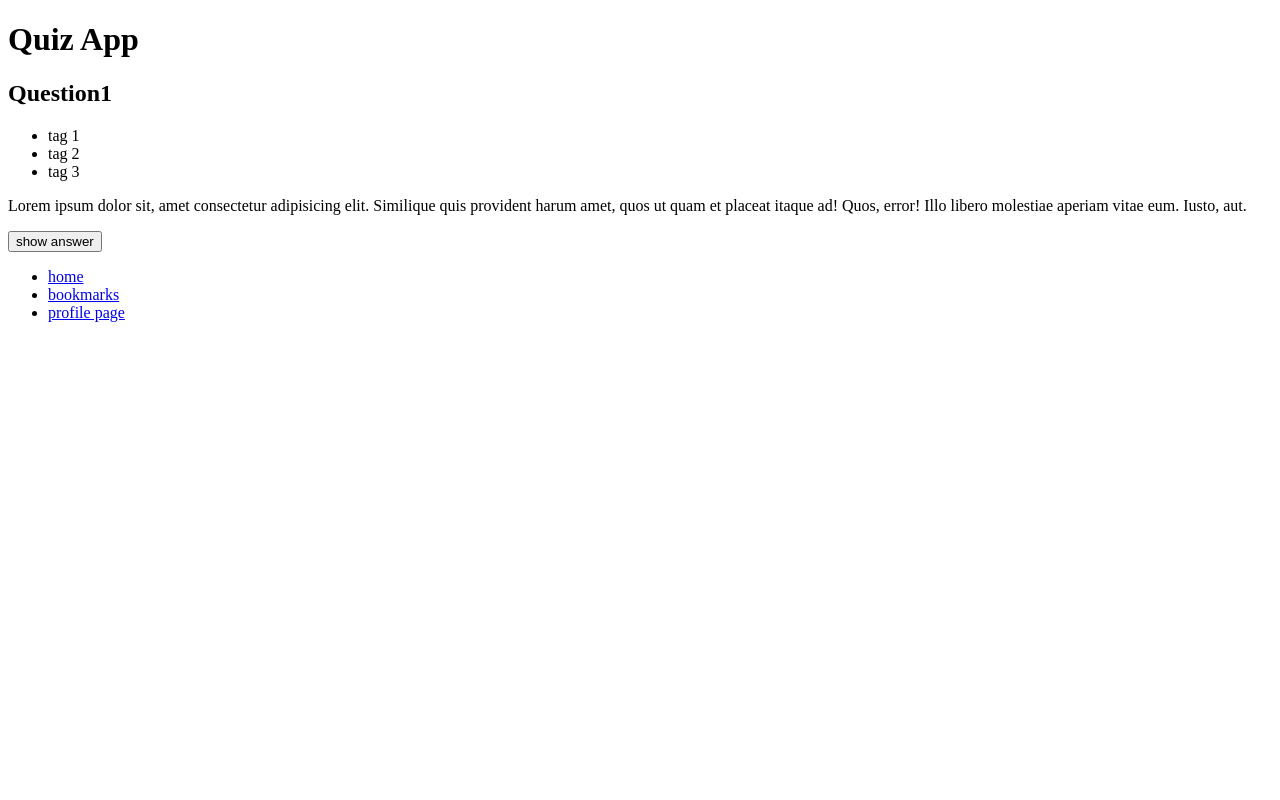
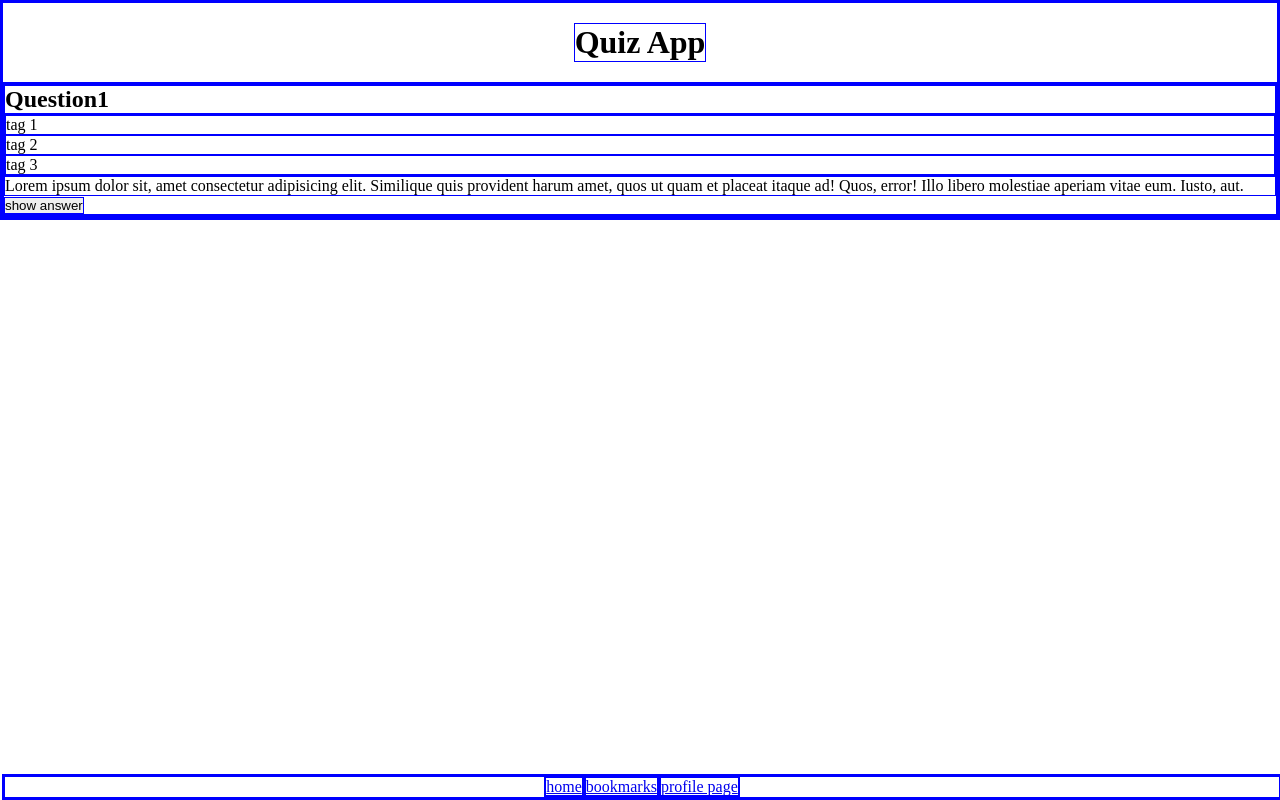
Before and after one commit to Polarchris-Berlin/quiz-app, a plain HTML site: page index.html in a window 1280 px wide. Drawn offline with Linux system fonts and the light colour scheme.

Commit message:
completed navigation.css

```diff
--- a/components/header.css
+++ b/components/header.css
@@ -0,0 +1,8 @@
+header {
+  display: flex;
+  flex-direction: row;
+  justify-content: center;
+  padding: 20px;
+  position: sticky;
+  width: 100%;
+}
--- a/components/navigation.css
+++ b/components/navigation.css
@@ -0,0 +1,15 @@
+footer {
+  position: fixed;
+  bottom: 0px;
+  width: 100%;
+}
+
+.footer-navigation {
+  display: flex;
+  justify-content: center;
+  width: 100%;
+}
+
+.footer-navigation {
+  list-style: none;
+}
--- a/global.css
+++ b/global.css
@@ -0,0 +1,6 @@
+* {
+  border: 1px solid blue;
+  margin: 0px;
+  padding: 0px;
+  box-sizing: border-box;
+}
--- a/index.html
+++ b/index.html
@@ -4,12 +4,12 @@
     <meta charset="UTF-8" />
     <meta name="viewport" content="width=device-width, initial-scale=1.0" />
     <title>Document</title>
-    <link ref="stylesheet" href="styles.css" />
-    <link ref="stylesheet" href="global.css" />
-    <link ref="stylesheet" href="./components/button.css" />
-    <link ref="stylesheet" href="./components/card.css" />
-    <link ref="stylesheet" href="./components/header.css" />
-    <link ref="stylesheet" href="./components/navigation.css" />
+    <link rel="stylesheet" href="/styles.css" />
+    <link rel="stylesheet" href="/global.css" />
+    <link rel="stylesheet" href="./components/button.css" />
+    <link rel="stylesheet" href="./components/card.css" />
+    <link rel="stylesheet" href="./components/header.css" />
+    <link rel="stylesheet" href="./components/navigation.css" />
   </head>
   <body>
     <header>
@@ -34,7 +34,7 @@
     </main>
     <footer>
       <nav>
-        <ul>
+        <ul class="footer-navigation">
           <li><a href="index.html">home</a></li>
           <li><a href="bookmarks.html">bookmarks</a></li>
           <li><a href="profile.html">profile page</a></li>
```
